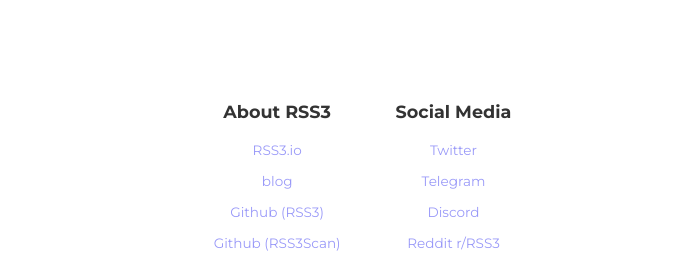
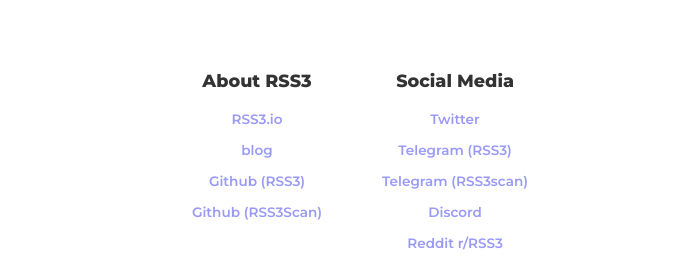
Before and after one commit to rss3Scan/rss3scan, a Vue app: page / in a window 1280 px wide. Shown: the part 514-786 px from the top of the page, without its empty margins (280-975 px from the left). Built offline with nearby package versions, Linux system fonts and the light colour scheme; what vuesax would draw is missing.

Commit message:
replace header's logo, edit footer's link

```diff
--- a/src/components/Footer.vue
+++ b/src/components/Footer.vue
@@ -55,8 +55,13 @@
               new: true,
             },
             {
-              text: "Telegram",
-              link: "https://github.com/NaturalSelectionLabs/RSS3",
+              text: "Telegram (RSS3)",
+              link: "https://t.me/joinchat/jhhncmdayvNlMDgx",
+              new: true,
+            },
+            {
+              text: "Telegram (RSS3scan)",
+              link: "https://t.me/rss3scan",
               new: true,
             },
             {
@@ -109,7 +114,7 @@
 
 .footer ul li {
   font-size: 1.1rem;
-  font-weight: 700;
+  font-weight: 800;
   opacity: 0.8;
   margin: 5px 0;
 }
@@ -118,13 +123,14 @@
   font-size: 0.85rem;
   opacity: 0.5;
   transition: all 0.25s ease;
-  font-weight: 400;
+  font-weight: 600;
   padding: 5px;
   display: block;
 }
 
 .footer ul li a:hover {
   color: rgba(var(--vs-primary), 1) !important;
+  opacity: 0.7;
 }
 
 @media (max-width: 800px) {
--- a/src/components/Header.vue
+++ b/src/components/Header.vue
@@ -1,10 +1,11 @@
 <template>
   <div class="center">
-    <vs-navbar center-collapsed not-line v-model="index">
+    <vs-navbar center-collapsed not-line v-model="index" id="logo">
       <template #left>
         <router-link to="/">
-          <img src="@/assets/RSS3_Scan.svg" style="height: 7vh" alt="" />
+          <img src="@/assets/logo.png" style="max-height: 7vh" alt="logo" />
         </router-link>
+        <p>RSS3://Scan</p>
       </template>
       <vs-navbar-item :active="index == 'Home'" id="Home">
         Home
@@ -20,7 +21,10 @@
       </vs-navbar-item>
       <template #right>
         <!-- <vs-button flat></vs-button> | -->
-        <vs-button gradient @click="$refs.login.$emit('show')"
+        <vs-button
+          style="color: #000"
+          gradient
+          @click="$refs.login.$emit('show')"
           >Sign In</vs-button
         >
       </template>
@@ -56,3 +60,10 @@
   },
 };
 </script>
+<style>
+@media (max-width: 600px) {
+  #logo p {
+    display: none;
+  }
+}
+</style>
```
Also changed, not shown: src/assets/logo.png.
